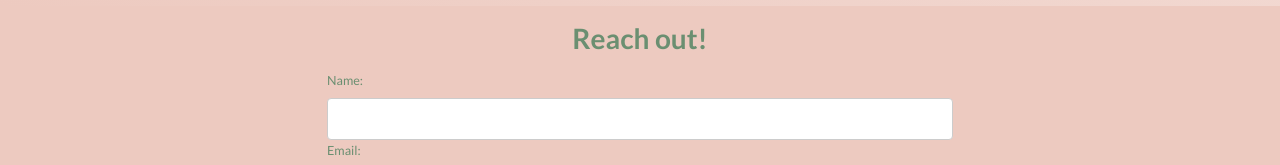
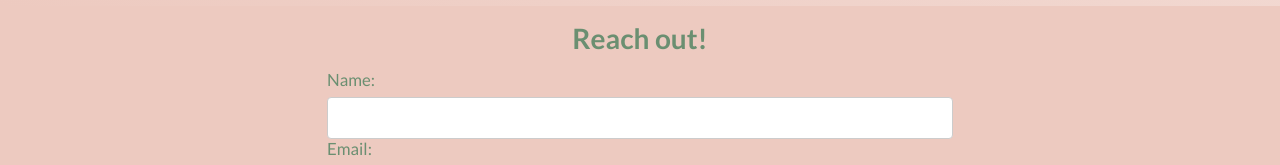
Before and after one commit to aesalas/SalasPortfolio, a React (Create React App) app: page / in a window 1280 px wide. Shown: the part 726-891 px from the top of the page. Built offline with nearby package versions, Linux system fonts and the light colour scheme.

Commit message:
contact and styling

```diff
--- a/src/components/ContactForm.js
+++ b/src/components/ContactForm.js
@@ -112,7 +112,7 @@ const Form = () => {
                         value={formData.message} onChange={handleChange} />
                     {errors.message && <p>{errors.message}</p>}
                 </div>
-                <Button type="submit" className="form-input-btn">
+                <Button type="submit" className="submit-btn">
                     Send
                 </Button>
             </form>
--- a/src/style.css
+++ b/src/style.css
@@ -287,7 +287,7 @@ button:focus {
   }
   .form-label {
     display: inline-block;
-    font-size: 0.9rem;
+    font-size: 1.2rem;
     margin-bottom: 6px;
   }
   .submit-btn{
```
